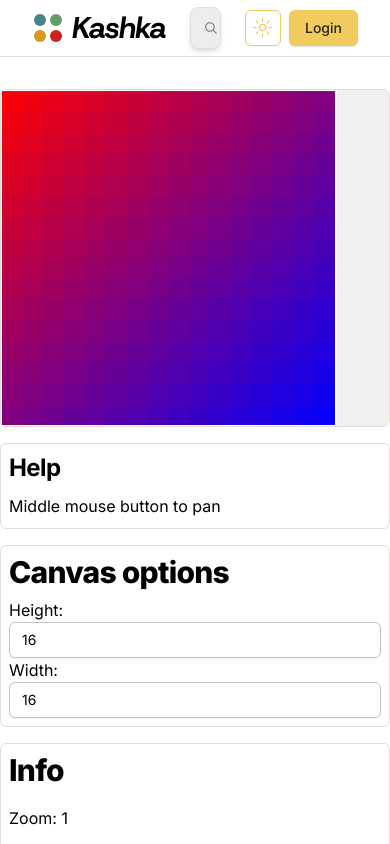
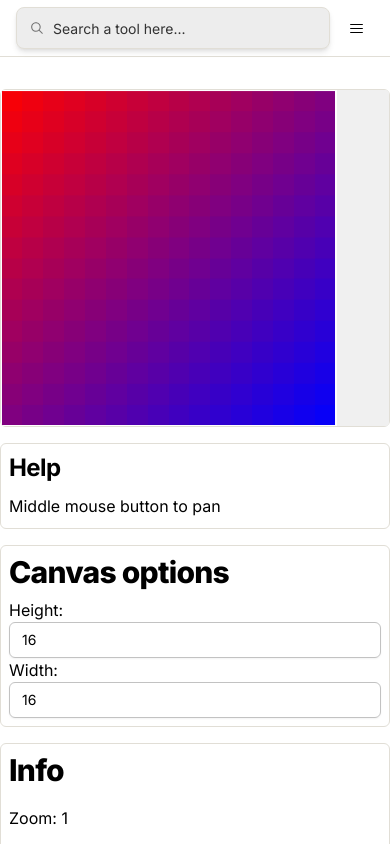
Before and after one commit to kashka-toolbox/open-toolbox, a Next.js app: page /en/pixelart in a window 390 px wide. Shown: the top 844 px of the page. Built offline with nearby package versions, Linux system fonts and the light colour scheme.

Commit message:
feat: mobile hamburger menu as sheet
WIP

```diff
--- /dev/null
+++ b/src/components/auth/LoginButton.tsx
@@ -0,0 +1,37 @@
+import { Dialog, DialogContent, DialogHeader, DialogTrigger } from '@/components/ui/dialog';
+import { Tabs, TabsContent, TabsList, TabsTrigger } from '@/components/ui/tabs';
+import React, { useContext } from "react"
+import { Button } from "../ui/button"
+import LoginForm from "./login.form"
+import { AuthContext } from '../auth-provider';
+
+
+export const LoginButton = () => {
+    const { isSignedIn, logout } = useContext(AuthContext) ?? {};
+    return isSignedIn ?
+        <div>
+            <Button onClick={() => logout!()}> Logout</Button >
+        </div >
+        : <Dialog>
+            <DialogTrigger asChild>
+                <Button>Login</Button>
+            </DialogTrigger>
+            <DialogContent>
+                <div className='h-1' />
+                <DialogHeader>
+                    <Tabs defaultValue="login">
+                        <TabsList className="grid w-full grid-cols-2">
+                            <TabsTrigger value="login">Login</TabsTrigger>
+                            <TabsTrigger value="register">Register</TabsTrigger>
+                        </TabsList>
+                        <TabsContent value="login">
+                            <LoginForm />
+                        </TabsContent>
+                        <TabsContent value="register">
+                            TODO: Register
+                        </TabsContent>
+                    </Tabs>
+                </DialogHeader>
+            </DialogContent>
+        </Dialog>
+};
--- a/src/components/header.tsx
+++ b/src/components/header.tsx
@@ -1,28 +1,24 @@
 'use client';
-import React, { useContext } from 'react';
+import React, { useContext, useRef } from 'react';
 
-import {
-  NavigationMenuLink
-} from "@/components/ui/navigation-menu";
-import { cn } from '@/lib/utils';
-import { Link } from '@/navigation';
+import { ExitIcon, GearIcon, HamburgerMenuIcon, PersonIcon } from '@radix-ui/react-icons';
 import { AuthContext } from './auth-provider';
-import LoginForm from './auth/login.form';
+import { Button } from './ui/button';
 import { CommandAndNavigationCommand } from './ui/CommandAndNavigationCommand';
-import { Button } from './ui/button';
+import { FourDotsIcon } from './ui/Icons/FourDotsIcon';
+import { Separator } from './ui/separator';
+import { Sheet, SheetBody, SheetContent, SheetFooter, SheetHeader, SheetTitle, SheetTrigger } from './ui/sheet';
 import { DarkmodeToggle } from './ui/darkmode-toggle';
-import { Dialog, DialogContent, DialogHeader, DialogTrigger } from './ui/dialog';
-import { Tabs, TabsContent, TabsList, TabsTrigger } from './ui/tabs';
-import { FourDotsIcon } from './ui/Icons/FourDotsIcon';
 
 
-// TODO: add mobile layout
 export default function Header() {
   const { isSignedIn, logout } = useContext(AuthContext) ?? {};
+
   return (
+    <>
       <header className='sticky top-0 z-50 w-full border-b border-border bg-background/95 backdrop-blur supports-[backdrop-filter]:bg-background/60'>
-      <div className='container flex justify-around items-center gap-6 h-14 max-w-screen-2xl'>
-        <span className='text-3xl font-groteskItalic font-black tracking-tight flex gap-2 items-center min-w-fit'>
+        <div className='container px-4 md:px-8 flex justify-around items-center gap-2 sm:gap-6 h-14 max-w-screen-2xl'>
+          <span className='text-3xl font-groteskItalic font-black tracking-tight hidden sm:flex  gap-2 items-center min-w-fit'>
             <FourDotsIcon />
             <span>Kashka</span>
           </span>
@@ -32,66 +28,47 @@
             </div>
           </div>
           <div className='flex items-center justify-between space-x-2 md:justify-end'>
-          <DarkmodeToggle />
-
+            <Sheet>
+              <SheetTrigger asChild>
                 {
                   isSignedIn ?
-              <div>
-                <Button onClick={() => logout!()}>Logout</Button>
-              </div>
-              : <Dialog>
-                <DialogTrigger asChild>
-                  <Button>Login</Button>
-                </DialogTrigger>
-                <DialogContent>
-                  <div className='h-1' />
-                  <DialogHeader>
-                    <Tabs defaultValue="login">
-                      <TabsList className="grid w-full grid-cols-2">
-                        <TabsTrigger value="login">Login</TabsTrigger>
-                        <TabsTrigger value="register">Register</TabsTrigger>
-                      </TabsList>
-                      <TabsContent value="login">
-                        <LoginForm />
-                      </TabsContent>
-                      <TabsContent value="register">
-                        TODO: Register
-                      </TabsContent>
-                    </Tabs>
-                  </DialogHeader>
-                </DialogContent>
-              </Dialog>
+                    <Button variant={'ghost'} size={'icon'}>
+                      <PersonIcon />
+                    </Button>
+                    :
+                    <Button variant={'ghost'} size={'icon'}>
+                      <HamburgerMenuIcon />
+                    </Button>
                 }
+              </SheetTrigger>
+              <SheetContent>
+                <span>
+                  <SheetHeader>
+                    <SheetTitle>USER NAME AND ICON HERE</SheetTitle>
+                    <DarkmodeToggle />
+                  </SheetHeader>
+                  <Separator className='my-4' />
+                  <SheetBody className='gap-1'>
+
+                    <Button variant='sheet' size="sheet"><PersonIcon /> Your profile</Button>
+                    <Button variant='sheet' size="sheet"><GearIcon /> Settings</Button>
+                    <Separator className='my-2' />
+                    <Button variant='sheet' size="sheet" onClick={() => logout!()}><ExitIcon /> Logout</Button>
+                  </SheetBody>
+                </span>
+
+                <SheetFooter>
+                  <span className='text-3xl font-groteskItalic font-black tracking-tight flex gap-2 items-center min-w-fit'>
+                    <FourDotsIcon />
+                    <span>Kashka</span>
+                  </span>
+                </SheetFooter>
+
+              </SheetContent>
+            </Sheet>
           </div>
         </div>
       </header>
+    </>
   );
 };
-
-
-const ListItem = React.forwardRef<
-  React.ElementRef<"a">,
-  React.ComponentPropsWithoutRef<"a">
->(({ className, title, children, href, ...props }, ref) => {
-  return (
-    <li>
-      <NavigationMenuLink asChild>
-        <Link
-          ref={ref}
-          className={cn(
-            "block select-none space-y-1 rounded-md p-3 leading-none no-underline outline-none transition-colors hover:bg-accent hover:text-accent-foreground focus:bg-accent focus:text-accent-foreground",
-            className
-          )}
-          href={href ?? ""}
-          {...props}
-        >
-          <div className="text-sm font-medium leading-none">{title}</div>
-          <p className="line-clamp-2 text-sm leading-snug text-muted-foreground">
-            {children}
-          </p>
-        </Link>
-      </NavigationMenuLink>
-    </li>
-  )
-})
-ListItem.displayName = "ListItem"
--- a/src/components/ui/button.tsx
+++ b/src/components/ui/button.tsx
@@ -19,9 +19,11 @@
           "bg-secondary text-secondary-foreground shadow-sm hover:bg-secondary/80",
         ghost: "hover:bg-accent hover:text-accent-foreground",
         link: "text-primary underline-offset-4 hover:underline",
+        sheet: "bg-background text-secondary-fg shadow-sm hover:bg-secondary/90 hover:text-accent-foreground justify-start gap-2 [&>*]:text-muted-foreground"
       },
       size: {
         default: "h-9 px-4 py-2",
+        sheet: "h-8 px-4 py-1",
         sm: "h-8 rounded-md px-3 text-xs",
         lg: "h-10 rounded-md px-8",
         icon: "h-9 w-9",
--- /dev/null
+++ b/src/components/ui/sheet.tsx
@@ -0,0 +1,156 @@
+"use client"
+
+import * as React from "react"
+import * as SheetPrimitive from "@radix-ui/react-dialog"
+import { cva, type VariantProps } from "class-variance-authority"
+import { cn } from "@/lib/utils"
+import { Cross2Icon } from "@radix-ui/react-icons"
+
+const Sheet = SheetPrimitive.Root
+
+const SheetTrigger = SheetPrimitive.Trigger
+
+const SheetClose = SheetPrimitive.Close
+
+const SheetPortal = SheetPrimitive.Portal
+
+const SheetOverlay = React.forwardRef<
+  React.ElementRef<typeof SheetPrimitive.Overlay>,
+  React.ComponentPropsWithoutRef<typeof SheetPrimitive.Overlay>
+>(({ className, ...props }, ref) => (
+  <SheetPrimitive.Overlay
+    className={cn(
+      "fixed inset-0 z-50 bg-background/95 backdrop-blur-sm supports-[backdrop-filter]:bg-background/80  data-[state=open]:animate-in data-[state=closed]:animate-out data-[state=closed]:fade-out-0 data-[state=open]:fade-in-0",
+      className
+    )}
+    {...props}
+    ref={ref}
+  />
+))
+SheetOverlay.displayName = SheetPrimitive.Overlay.displayName
+
+const sheetVariants = cva(
+  "fixed z-50 gap-4 bg-background p-6 shadow-lg transition ease-in-out data-[state=closed]:duration-300 data-[state=open]:duration-500 data-[state=open]:animate-in data-[state=closed]:animate-out",
+  {
+    variants: {
+      side: {
+        top: "inset-x-0 top-0 border-b data-[state=closed]:slide-out-to-top data-[state=open]:slide-in-from-top",
+        bottom:
+          "inset-x-0 bottom-0 border-t data-[state=closed]:slide-out-to-bottom data-[state=open]:slide-in-from-bottom",
+        left: "inset-y-0 left-0 h-full w-3/4 border-r data-[state=closed]:slide-out-to-left data-[state=open]:slide-in-from-left sm:max-w-sm",
+        right:
+          "inset-y-0 right-0 h-full w-3/4 border-l data-[state=closed]:slide-out-to-right data-[state=open]:slide-in-from-right sm:max-w-sm",
+      },
+    },
+    defaultVariants: {
+      side: "right",
+    },
+  }
+)
+
+interface SheetContentProps
+  extends React.ComponentPropsWithoutRef<typeof SheetPrimitive.Content>,
+    VariantProps<typeof sheetVariants> {}
+
+const SheetContent = React.forwardRef<
+  React.ElementRef<typeof SheetPrimitive.Content>,
+  SheetContentProps
+>(({ side = "right", className, children, ...props }, ref) => (
+  <SheetPortal>
+    <SheetOverlay />
+    <SheetPrimitive.Content
+      ref={ref}
+      className={cn(sheetVariants({ side }), className)}
+      {...props}
+    >
+      <SheetPrimitive.Close className="absolute right-4 top-4 rounded-sm opacity-70 ring-offset-background transition-opacity hover:opacity-100 focus:outline-none focus:ring-2 focus:ring-ring focus:ring-offset-2 disabled:pointer-events-none data-[state=open]:bg-secondary">
+        <Cross2Icon className="h-4 w-4" />
+        <span className="sr-only">Close</span>
+      </SheetPrimitive.Close>
+      <div className={side=="right" ? "flex flex-col justify-between h-full" : "" /* This is here to position the footer on the bottom if the right side is used */}>
+      {children}
+      </div>
+    </SheetPrimitive.Content>
+  </SheetPortal>
+))
+SheetContent.displayName = SheetPrimitive.Content.displayName
+
+const SheetHeader = ({
+  className,
+  ...props
+}: React.HTMLAttributes<HTMLDivElement>) => (
+  <div
+    className={cn(
+      "flex flex-col space-y-2 text-center sm:text-left",
+      className
+    )}
+    {...props}
+  />
+)
+SheetHeader.displayName = "SheetHeader"
+
+const SheetBody = ({
+  className,
+  ...props
+}: React.HTMLAttributes<HTMLDivElement>) => (
+  <div
+    className={cn(
+      "flex flex-col text-center sm:text-left",
+      className
+    )}
+    {...props}
+  />
+)
+SheetBody.displayName = "SheetBody"
+
+const SheetFooter = ({
+  className,
+  ...props
+}: React.HTMLAttributes<HTMLDivElement>) => (
+  <div
+    className={cn(
+      "flex flex-col-reverse sm:flex-row sm:justify-end sm:space-x-2",
+      className
+    )}
+    {...props}
+  />
+)
+SheetFooter.displayName = "SheetFooter"
+
+const SheetTitle = React.forwardRef<
+  React.ElementRef<typeof SheetPrimitive.Title>,
+  React.ComponentPropsWithoutRef<typeof SheetPrimitive.Title>
+>(({ className, ...props }, ref) => (
+  <SheetPrimitive.Title
+    ref={ref}
+    className={cn("text-lg font-semibold text-foreground", className)}
+    {...props}
+  />
+))
+SheetTitle.displayName = SheetPrimitive.Title.displayName
+
+const SheetDescription = React.forwardRef<
+  React.ElementRef<typeof SheetPrimitive.Description>,
+  React.ComponentPropsWithoutRef<typeof SheetPrimitive.Description>
+>(({ className, ...props }, ref) => (
+  <SheetPrimitive.Description
+    ref={ref}
+    className={cn("text-sm text-muted-foreground", className)}
+    {...props}
+  />
+))
+SheetDescription.displayName = SheetPrimitive.Description.displayName
+
+export {
+  Sheet,
+  SheetPortal,
+  SheetOverlay,
+  SheetTrigger,
+  SheetClose,
+  SheetContent,
+  SheetHeader,
+  SheetBody,
+  SheetFooter,
+  SheetTitle,
+  SheetDescription,
+}
```
Lines whose indentation alone changed are shown as unchanged.
